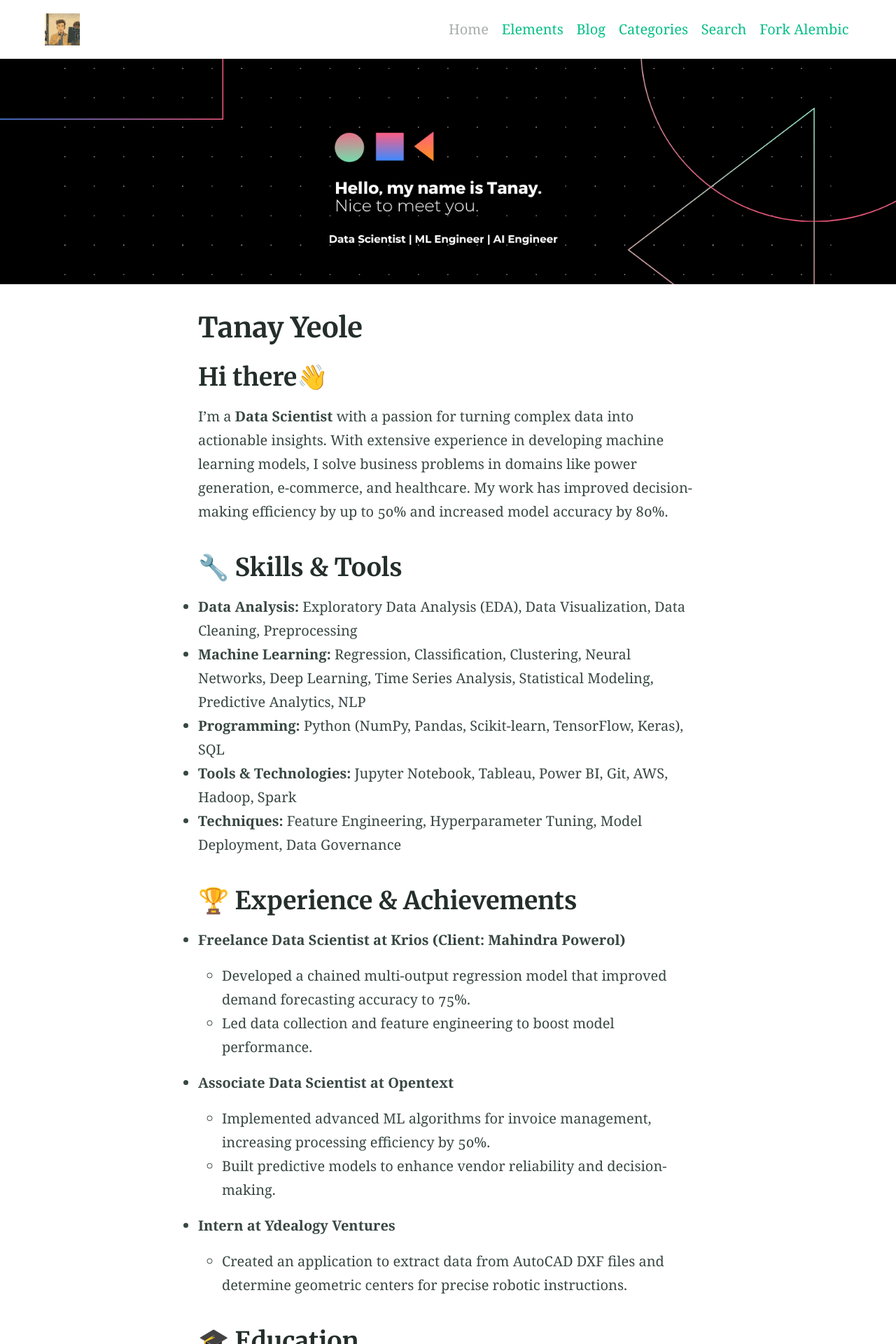
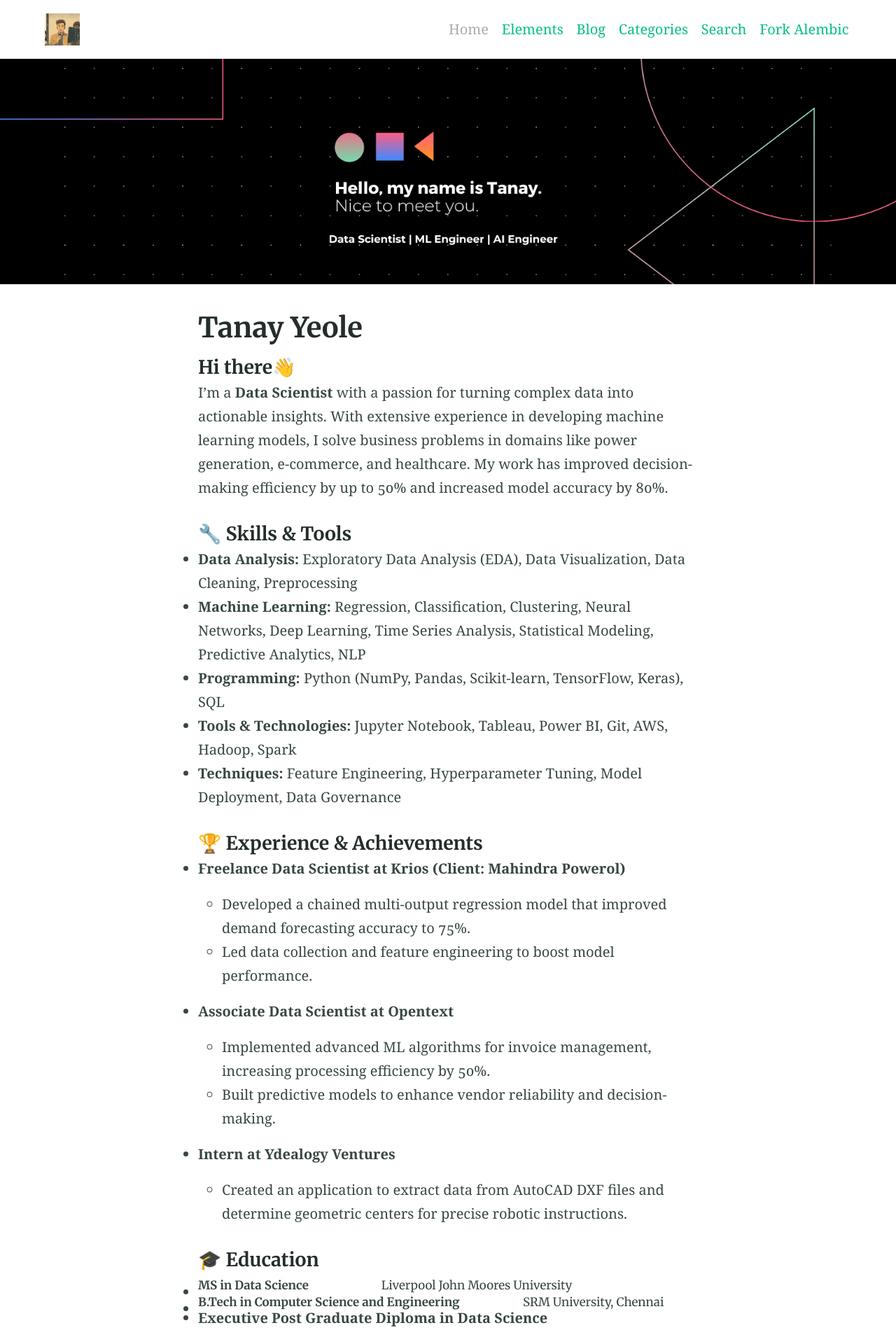
Before and after one commit to TanayY/TanayY.github.io, a Jekyll site: the page built from index.md, in a window 1280 px wide. Shown: the top 1920 px of the page at 70% size. Built offline with Jekyll 4.4.1, drawn with Linux system fonts in a browser that asks for light colours.

```diff
--- a/index.md
+++ b/index.md
@@ -5,11 +5,11 @@ feature_text: |
 feature_image: "https://raw.githubusercontent.com/TanayY/TanayY.github.io/refs/heads/main/assets/bgbg.png"
 excerpt: "Alembic is a starting point for [Jekyll](https://jekyllrb.com/) projects. Rather than starting from scratch, this boilerplate is designed to get the ball rolling immediately. Install it, configure it, tweak it, push it."
 ---
-## Hi there👋
+#### Hi there👋
 
 I'm a **Data Scientist** with a passion for turning complex data into actionable insights. With extensive experience in developing machine learning models, I solve business problems in domains like power generation, e-commerce, and healthcare. My work has improved decision-making efficiency by up to 50% and increased model accuracy by 80%.
 
-## 🔧 Skills & Tools
+#### 🔧 Skills & Tools
 
 - **Data Analysis:** Exploratory Data Analysis (EDA), Data Visualization, Data Cleaning, Preprocessing
 - **Machine Learning:** Regression, Classification, Clustering, Neural Networks, Deep Learning, Time Series Analysis, Statistical Modeling, Predictive Analytics, NLP
@@ -17,7 +17,7 @@ I'm a **Data Scientist** with a passion for turning complex data into actionable
 - **Tools & Technologies:** Jupyter Notebook, Tableau, Power BI, Git, AWS, Hadoop, Spark
 - **Techniques:** Feature Engineering, Hyperparameter Tuning, Model Deployment, Data Governance
 
-## 🏆 Experience & Achievements
+#### 🏆 Experience & Achievements
 
 - **Freelance Data Scientist at Krios (Client: Mahindra Powerol)**
   - Developed a chained multi-output regression model that improved demand forecasting accuracy to 75%.
@@ -30,19 +30,19 @@ I'm a **Data Scientist** with a passion for turning complex data into actionable
 - **Intern at Ydealogy Ventures**
   - Created an application to extract data from AutoCAD DXF files and determine geometric centers for precise robotic instructions.
 
-## 🎓 Education
+#### 🎓 Education
 
 - **MS in Data Science** | Liverpool John Moores University
 - **B.Tech in Computer Science and Engineering** | SRM University, Chennai
 - **Executive Post Graduate Diploma in Data Science**
 
-## 🚀 Projects
+#### 🚀 Projects
 
 - **Ecommerce Platform:** Built with ReactJS, Python, FastAPI, MongoDB, and Azure.
 - **T-Shirt Recommendation System:** Developed using NLP techniques such as TF-IDF, bag-of-words, and deep learning.
 - **Melanoma Detection:** Created a Convolutional Neural Network (CNN) with Keras to enhance early detection rates.
 
-## 🤝 Let's Connect
+#### 🤝 Let's Connect
 
 - **Email:** [yeole.tanay212@gmail.com](mailto:yeole.tanay212@gmail.com)
 - **LinkedIn:** [linkedin.com/in/tanay-yeole](https://www.linkedin.com/in/tanay-yeole/)
```
